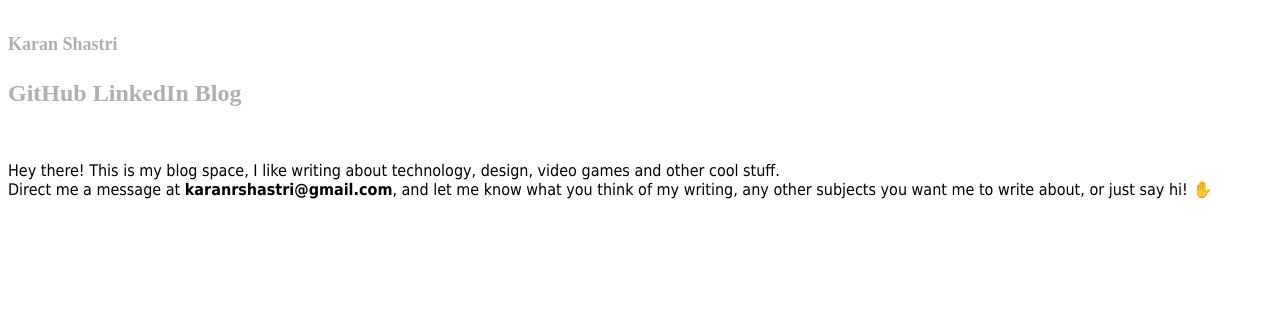
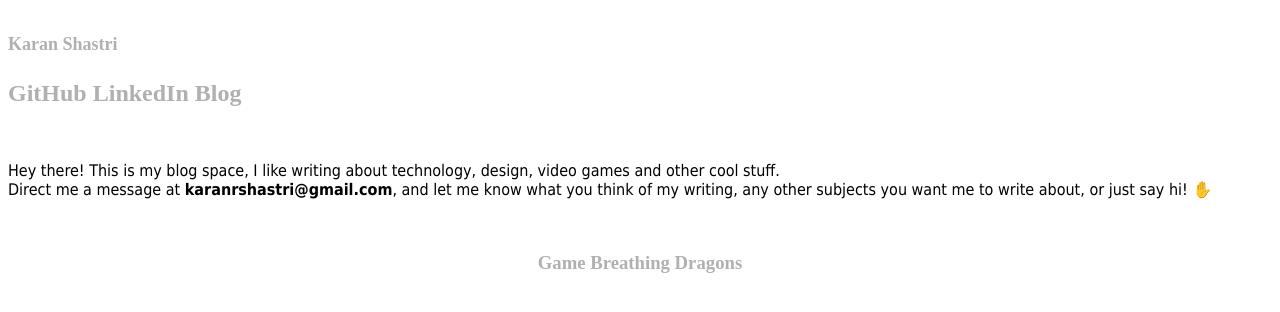
Before and after one commit to karanrshastri/blog, a plain HTML site: page index.html in a window 1280 px wide. Drawn offline with Linux system fonts and the light colour scheme.

Commit message:
Update index.html

```diff
--- a/index.html
+++ b/index.html
@@ -33,7 +33,7 @@ a:hover {
    Direct me a message at <b>karanrshastri@gmail.com</b>, and let me know what you think of my writing, any other subjects you want me to write about, or just say hi! &#9995; </p>
   <br>
 
-  <h3><center><a href="https://karanrshastri.github.io/Game-Breathing-Dragons/" Game Breathing Dragons </center></h3>
+  <h3><center><a href="https://karanrshastri.github.io/Game-Breathing-Dragons/"> Game Breathing Dragons </center></h3>
   <br>
 
    </body>
```
